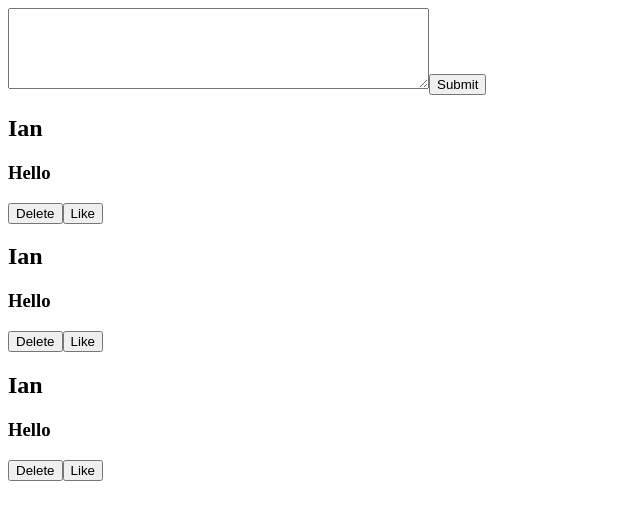
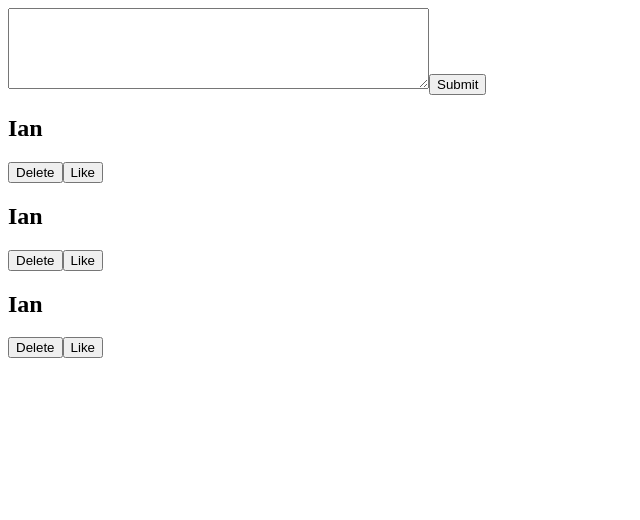
Before and after one commit to Iancahn/notTruth, a React (Create React App) app: page / in a window 1280 px wide. Shown: the top 520 px of the page, without its empty margins (0-640 px from the left). Built offline with nearby package versions, Linux system fonts and the light colour scheme.

Commit message:
State Lifting
Lesson 2

```diff
--- a/src/App.js
+++ b/src/App.js
@@ -3,13 +3,19 @@
 import CreateTweet from "./components/CreateTweet";
 
 function App() {
+  //State
   const [name, setName] = useState("Ian");
+  const [textInput, setTextInput] = useState("");
+  const [tweets, setTweets] = useState([]);
   const message = "Hello";
 
   return (
     <div className="App">
-      <CreateTweet />
-      <TweetList name={name} message={message} />
+      <CreateTweet textInput={textInput}
+        setTextInput={setTextInput}
+        tweets={tweets}
+        setTweets={setTweets} />
+      <TweetList name={name} tweets={tweets} />
     </div>
   );
 }
--- a/src/components/CreateTweet.js
+++ b/src/components/CreateTweet.js
@@ -1,15 +1,19 @@
 import React, { useState } from 'react';
 
-const CreateTweet = () => {
-    //State
-    const [textInput, setTextInput] = useState("");
+const CreateTweet = ({ tweets, setTweets, textInput, setTextInput }) => {
+
     //Functions
     const userInputHandler = (e) => {
         setTextInput(e.target.value);
     }
+    const submitTweetHandler = (e) => {
+        e.preventDefault();
+        setTweets([...tweets, textInput]);
+        setTextInput("");
+    };
     return (
         <div>
-            <form>
+            <form onSubmit={submitTweetHandler}>
                 <textarea value={textInput} onChange={userInputHandler} cols="50" rows="5">
                 </textarea>
                 <button>Submit</button>
--- a/src/components/TweetList.js
+++ b/src/components/TweetList.js
@@ -2,12 +2,12 @@
 // Import Components
 import Tweet from "./Tweet";
 
-const TweetList = ({ name, message }) => {
+const TweetList = ({ name, tweets }) => {
     return (
         <div className="tweet-list">
-            <Tweet name={name} message={message} />
-            <Tweet name={name} message={message} />
-            <Tweet name={name} message={message} />
+            <Tweet name={name} message={tweets} />
+            <Tweet name={name} message={tweets} />
+            <Tweet name={name} message={tweets} />
         </div>
     )
 }
```
